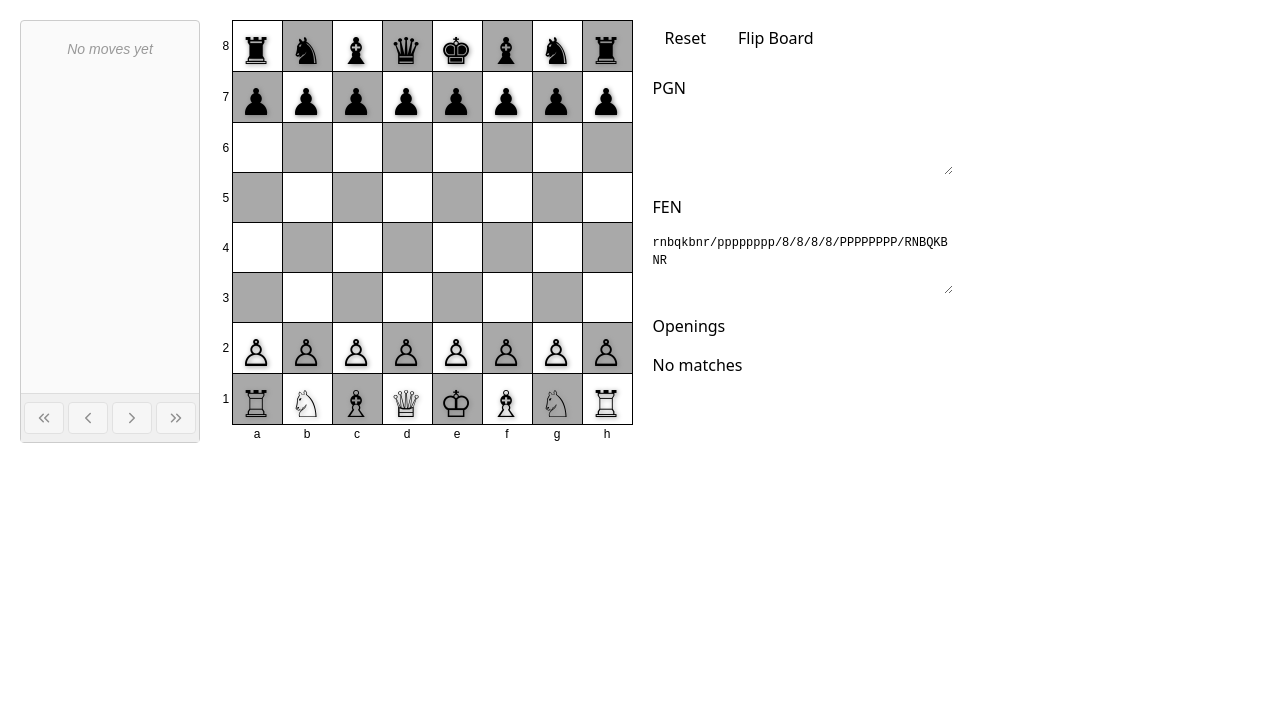
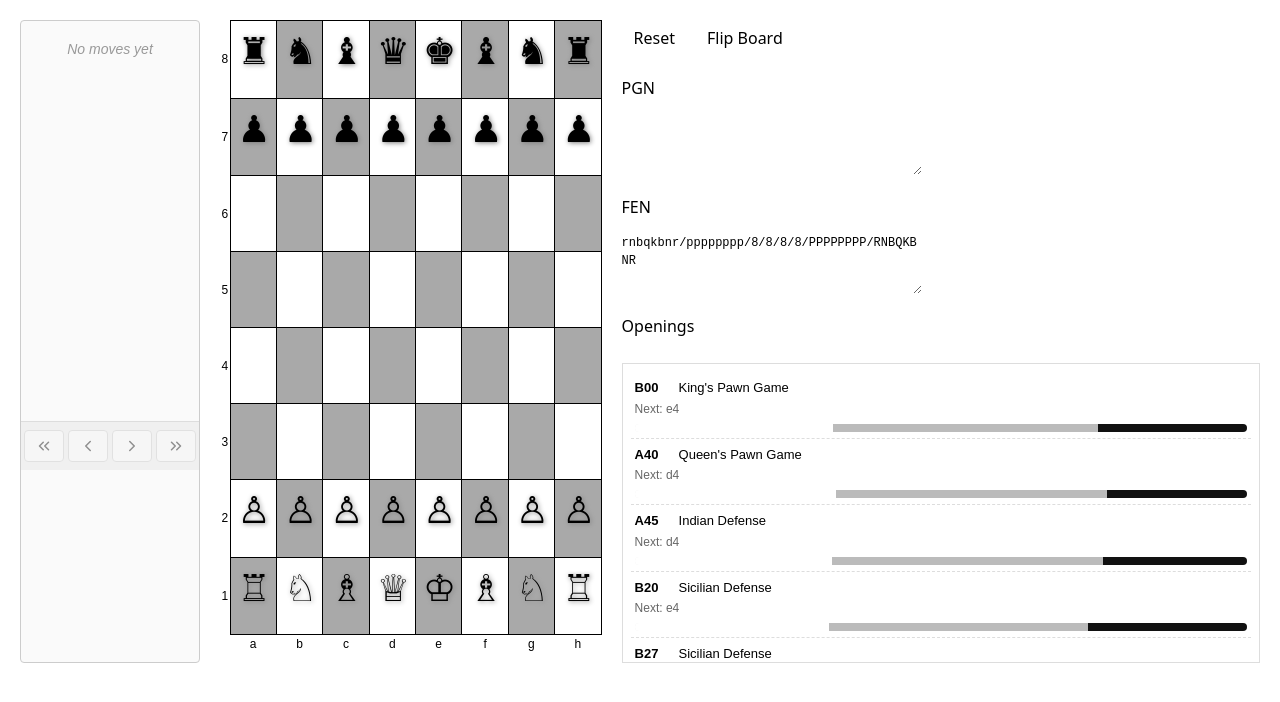
Before and after one commit to maliqq/chess-board-js, a React (Vite) app: page / in a window 1280 px wide. Shown: the top 702 px of the page. Built offline with nearby package versions, Linux system fonts and the light colour scheme.

Commit message:
openings bar

```diff
--- a/index.html
+++ b/index.html
@@ -123,6 +123,58 @@
         cursor: pointer;
       }
 
+      .openings {
+        margin-top: 10px;
+        max-height: 300px;
+        overflow-y: auto;
+        border: 1px solid #ddd;
+        padding: 8px;
+      }
+      .opening-row {
+        padding: 6px 4px;
+        border-bottom: 1px dashed #ddd;
+      }
+      .opening-row:last-child {
+        border-bottom: none;
+      }
+      .opening-main {
+        display: flex;
+        gap: 8px;
+        font-size: 13px;
+        font-family: sans-serif;
+      }
+      .opening-main .eco {
+        font-weight: bold;
+        width: 36px;
+        flex-shrink: 0;
+      }
+      .opening-main .name {
+        flex: 1;
+      }
+      .opening-sub {
+        font-size: 12px;
+        color: #666;
+        margin-top: 2px;
+        font-family: sans-serif;
+      }
+      .opening-bar {
+        display: flex;
+        height: 8px;
+        margin-top: 6px;
+        background: #eee;
+        border-radius: 4px;
+        overflow: hidden;
+      }
+      .opening-bar .bar.white {
+        background: #fff;
+      }
+      .opening-bar .bar.draw {
+        background: #bbb;
+      }
+      .opening-bar .bar.black {
+        background: #111;
+      }
+
       .move-list {
         display: flex;
         flex-direction: column;
--- a/src/lib/chess/Opening.ts
+++ b/src/lib/chess/Opening.ts
@@ -25,10 +25,10 @@ export function sansToPgn(sans: string[]): string {
 }
 
 export function searchOpenings(sans: string[], activeColor: "w" | "b" = "w"): OpeningData[] {
-  if (sans.length === 0) return [];
-
-  const pgn = sansToPgn(sans);
-  const matches = openings.filter((o) => o.pgn.startsWith(pgn));
+  const matches =
+    sans.length === 0
+      ? openings
+      : openings.filter((o) => o.pgn.startsWith(sansToPgn(sans)));
 
   return matches.sort((a, b) => {
     const aScore = activeColor === "b" ? a.black ?? 0 : a.white ?? 0;
--- a/src/main.tsx
+++ b/src/main.tsx
@@ -3,6 +3,7 @@ import React, { useMemo, useState } from "react";
 import { createRoot } from "react-dom/client";
 import { Board as ChessBoard } from "./lib/chess";
 import { parseSAN } from "./lib/san";
+import { parsePGN } from "./lib/pgn";
 import { Board } from "./components/Board";
 import { MoveList } from "./components/MoveList";
 import { sansToPgn, searchOpenings } from "./lib/chess/Opening";
@@ -33,6 +34,14 @@ function App() {
     () => searchOpenings(visibleMoves, activeColor),
     [visibleMoves, activeColor]
   );
+
+  const openingsWithContinuations = useMemo(() => {
+    return openingMatches.map((opening) => {
+      const { sans } = parsePGN(opening.pgn);
+      const nextSan = sans[visibleMoves.length];
+      return { opening, nextSan };
+    });
+  }, [openingMatches, visibleMoves.length]);
   const isAtEnd = viewIndex === moves.length;
 
   const handleMove = (san: string, newFen: string) => {
@@ -77,14 +86,33 @@ function App() {
 
         <h4>Openings</h4>
         <div className="openings">
-          {openingMatches.length === 0 ? (
+          {openingsWithContinuations.length === 0 ? (
             <div className="empty">No matches</div>
           ) : (
-            openingMatches.slice(0, 8).map((opening) => (
-              <div key={`${opening.eco}-${opening.name}`} className="opening">
-                {opening.eco} {opening.name}
-              </div>
-            ))
+            openingsWithContinuations.map(({ opening, nextSan }) => {
+              const total = opening.white + opening.draws + opening.black;
+              const whitePct = total ? (opening.white / total) * 100 : 0;
+              const drawPct = total ? (opening.draws / total) * 100 : 0;
+              const blackPct = total ? (opening.black / total) * 100 : 0;
+              const title = `White: ${opening.white} (${whitePct.toFixed(1)}%) | Draws: ${opening.draws} (${drawPct.toFixed(1)}%) | Black: ${opening.black} (${blackPct.toFixed(1)}%)`;
+
+              return (
+                <div key={`${opening.eco}-${opening.name}`} className="opening-row">
+                  <div className="opening-main">
+                    <span className="eco">{opening.eco}</span>
+                    <span className="name">{opening.name}</span>
+                  </div>
+                  <div className="opening-sub">
+                    {nextSan ? `Next: ${nextSan}` : "Line complete"}
+                  </div>
+                  <div className="opening-bar" title={title}>
+                    <span className="bar white" style={{ width: `${whitePct}%` }}></span>
+                    <span className="bar draw" style={{ width: `${drawPct}%` }}></span>
+                    <span className="bar black" style={{ width: `${blackPct}%` }}></span>
+                  </div>
+                </div>
+              );
+            })
           )}
         </div>
       </div>
```
Also changed, not shown: .claude/settings.local.json, 1 other file (tests, documents, lock files or other folders).
